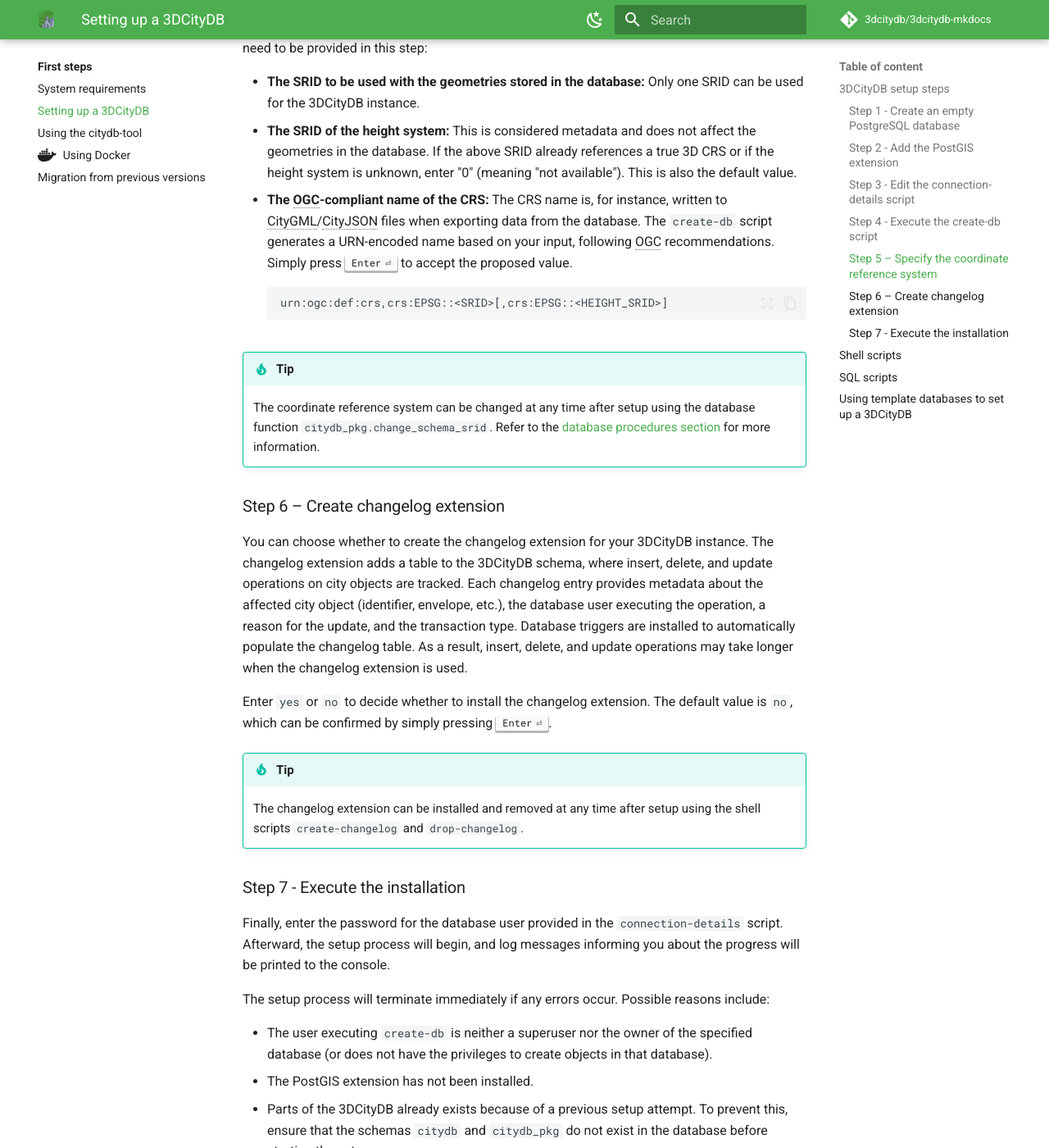
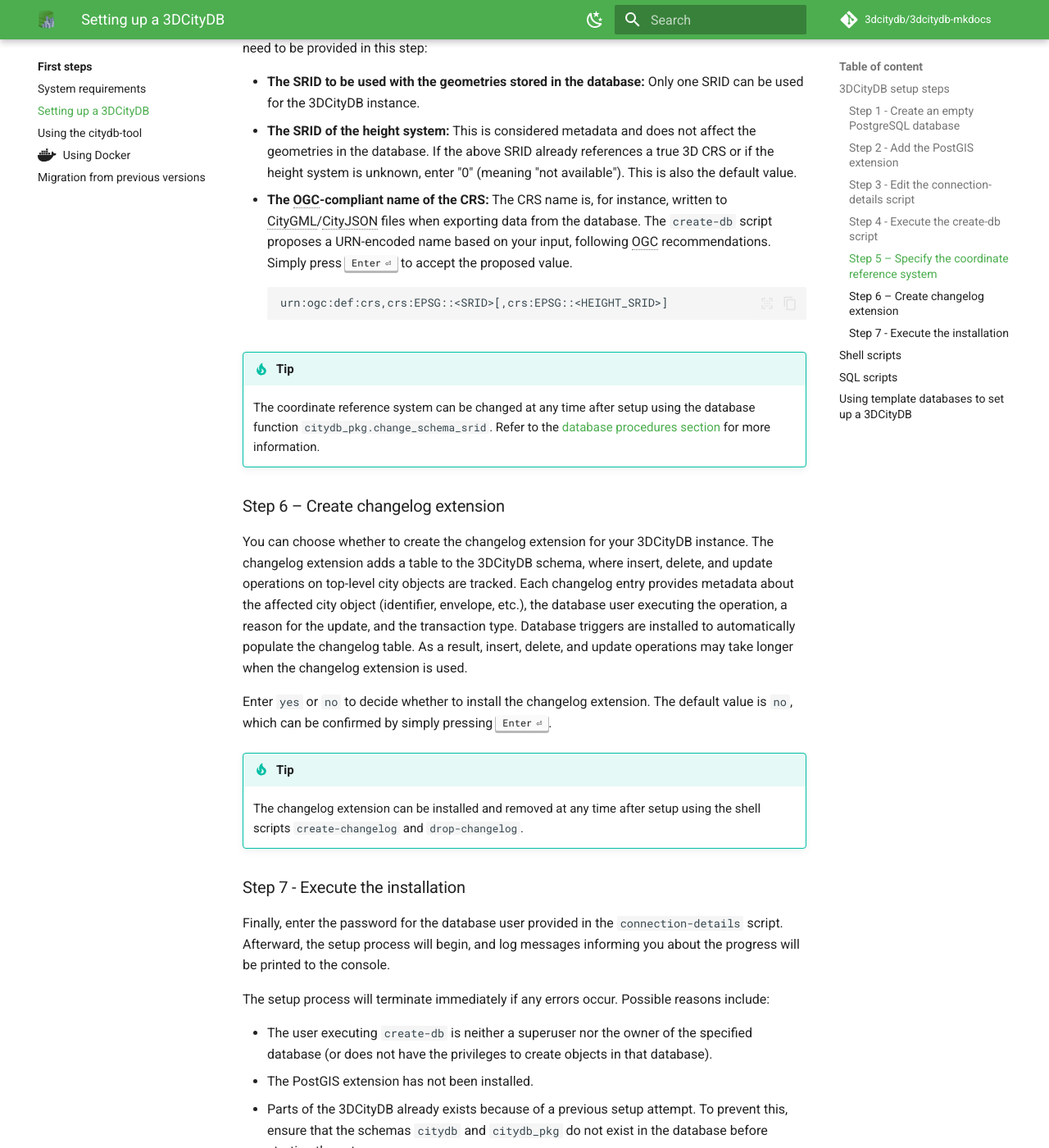
Before and after one commit to BWibo/3dcitydb-mkdocs, an MkDocs documentation site: the page built from docs/first-steps/setup.md, in a window 1280 px wide and 1400 px high, scrolled down 2649 px. Shown: the whole window at 82% size. Built offline with MkDocs 1.6.1 and Material for MkDocs 9.7.7, drawn with Linux system fonts in a browser that asks for light colours; comment, search, counter and statistics services are not loaded; some of the changed text lies outside the part shown.

Commit message:
minor change

````diff
--- a/docs/first-steps/setup.md
+++ b/docs/first-steps/setup.md
@@ -139,7 +139,7 @@ identical to the EPSG code of the CRS. There are three parameters that need to b
   database. If the above SRID already references a true 3D CRS or if the height system is unknown, enter "0"
   (meaning "not available"). This is also the default value.
 - __The OGC-compliant name of the CRS:__ The CRS name is, for instance, written to CityGML/CityJSON files
-  when exporting data from the database. The `create-db` script generates a URN-encoded name based on your
+  when exporting data from the database. The `create-db` script proposes a URN-encoded name based on your
   input, following OGC recommendations. Simply press ++enter++ to accept the proposed value.
 
       ```
@@ -154,7 +154,7 @@ identical to the EPSG code of the CRS. There are three parameters that need to b
 ### Step 6 – Create changelog extension
 
 You can choose whether to create the changelog extension for your 3DCityDB instance. The changelog
-extension adds a table to the 3DCityDB schema, where insert, delete, and update operations on city objects
+extension adds a table to the 3DCityDB schema, where insert, delete, and update operations on top-level city objects
 are tracked. Each changelog entry provides metadata about the affected city object (identifier, envelope, etc.),
 the database user executing the operation, a reason for the update, and the transaction type.
 Database triggers are installed to automatically populate the changelog table. As a result, insert, delete,
````
Also changed, not shown: other parts of docs/first-steps/setup.md (+2 -2 lines), docs/first-steps/citydb-tool.md (+2 -2 lines).
